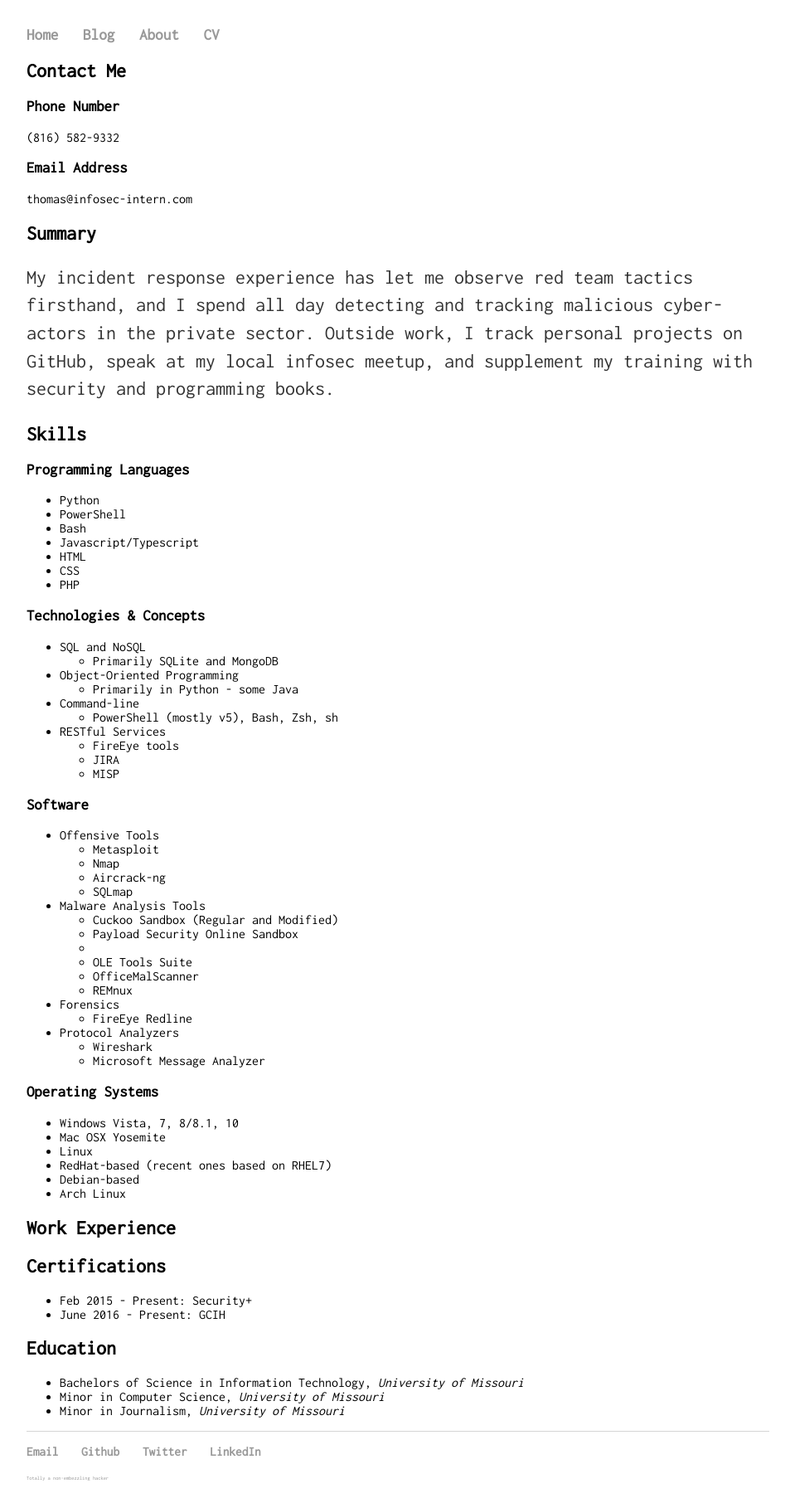
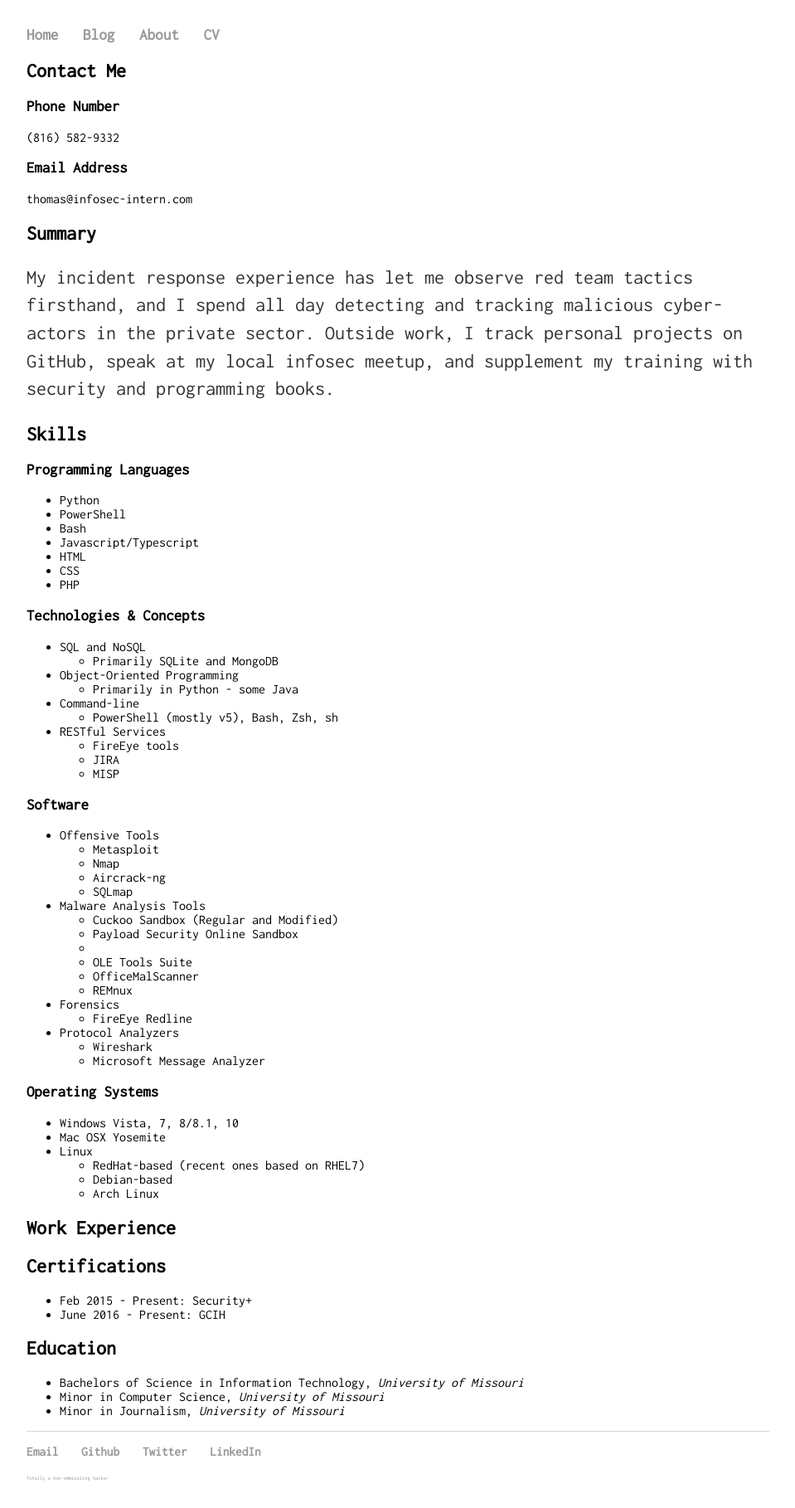
Before and after one commit to infosec-intern/infosec-intern.github.io, a Jekyll site: the page built from cv.html, in a window 1280 px wide. Shown: the whole page at 83% size, without its empty margins (160-1119 px from the left). Built offline with Jekyll 4.4.1, drawn with Linux system fonts in a browser that asks for light colours.

```diff
--- a/cv.html
+++ b/cv.html
@@ -97,10 +97,12 @@ title: Infosec Intern CV
         <ul>
             <li>Windows Vista, 7, 8/8.1, 10</li>
             <li>Mac OSX Yosemite</li>
-            <li>Linux
-                <li>RedHat-based (recent ones based on RHEL7)</li>
-                <li>Debian-based</li>
-                <li>Arch Linux</li>
+            <li id="linux">Linux
+                <ul>
+                    <li>RedHat-based (recent ones based on RHEL7)</li>
+                    <li>Debian-based</li>
+                    <li>Arch Linux</li>
+                </ul>
             </li>
         </ul>
     </section> <!-- operating-systems -->
```
